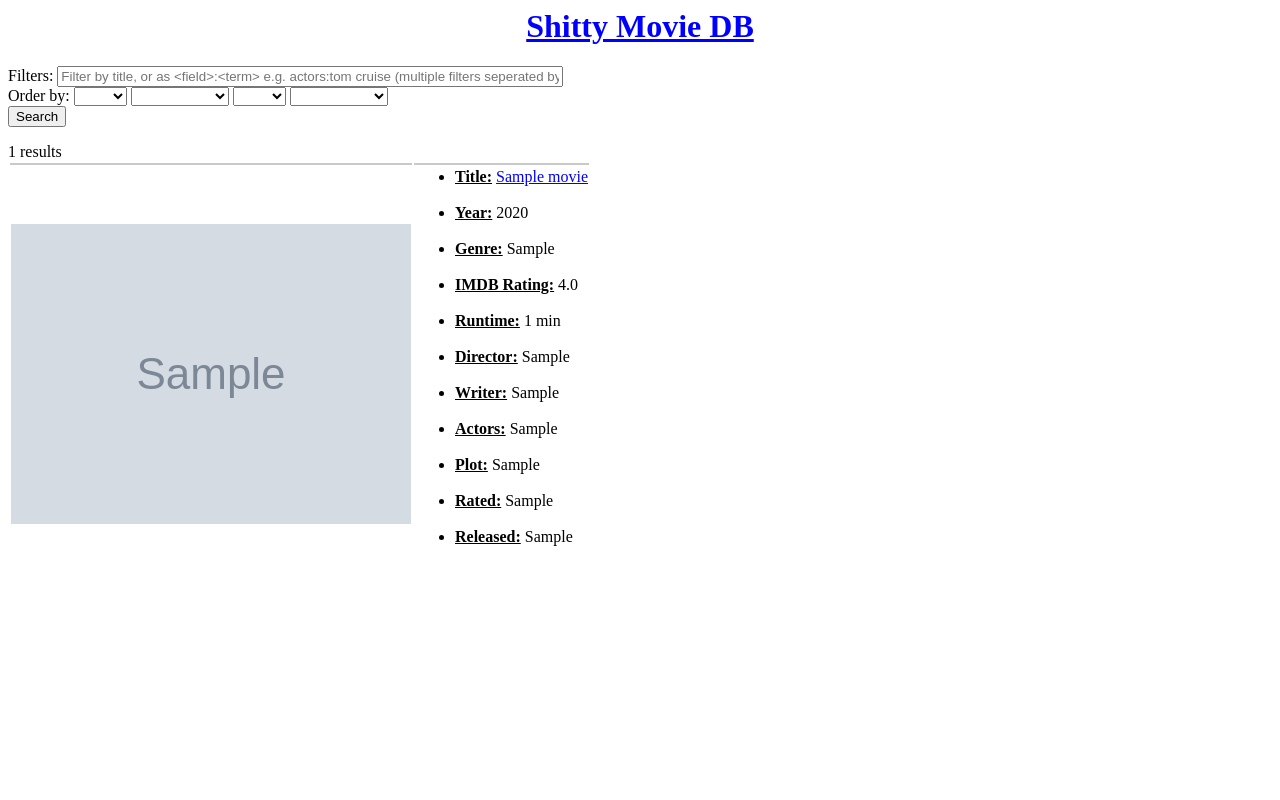
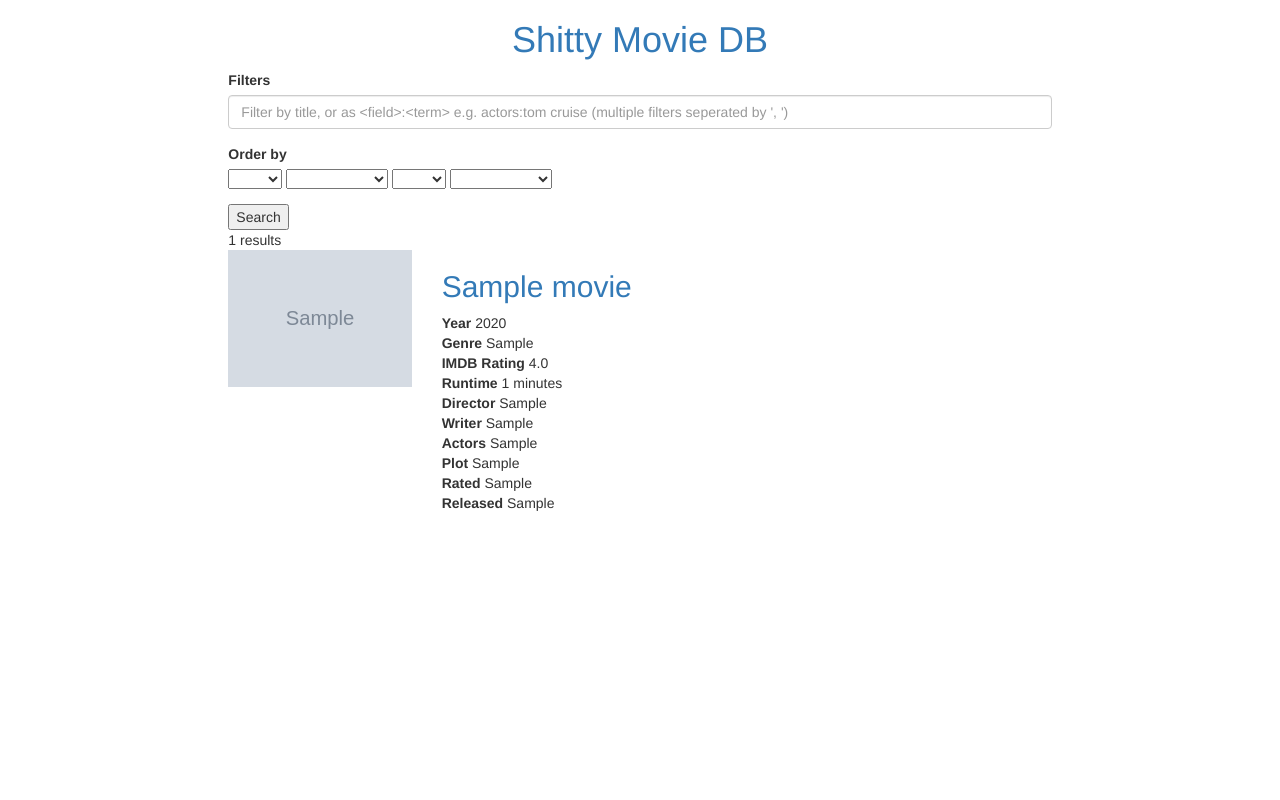
Before and after one commit to mrfkelly46/ShittyPlex, a Django app: template MovieDB/templates/MovieDB/movie_list.html in a window 1280 px wide. Run offline with Django 3.2, Linux system fonts and the light colour scheme; tables that the repository leaves empty hold one stand-in row (values such as "Sample post"); the template is opened without the code that fills it: values that come from a table or form of the project are taken from there, most other values are stand-ins (such as "Sample title", 1, 10 or a date in 2020); grey boxes marked "Sample" are stand-in pictures; some libraries are stand-ins or nearby versions.

Commit message:
Changed over layout to use Bootstrap CSS

```diff
--- /dev/null
+++ b/MovieDB/templates/MovieDB/base.html
@@ -0,0 +1,20 @@
+{% load static %}
+<!doctype html>
+<head>
+    <meta charset="utf-8">
+    <meta name="viewport" content="width=device-width, initial-scale=1, shrink-to-fit=no">
+    <link rel="stylesheet" href="https://stackpath.bootstrapcdn.com/bootstrap/3.4.1/css/bootstrap.min.css" integrity="sha384-HSMxcRTRxnN+Bdg0JdbxYKrThecOKuH5zCYotlSAcp1+c8xmyTe9GYg1l9a69psu" crossorigin="anonymous">
+    <title>Shitty Movie DB</title>
+    <link rel="shortcut icon" href="{% static 'favicon.ico' %}"/>
+    <script src="https://ajax.googleapis.com/ajax/libs/jquery/3.3.1/jquery.min.js"></script>
+    <style>
+        body {
+        }
+    </style>
+</head>
+<body>
+    <div class="container-fluid" width="95%">
+        {% block content %}
+        {% endblock %}
+    </div>
+</body>
--- a/MovieDB/templates/MovieDB/movie_list.html
+++ b/MovieDB/templates/MovieDB/movie_list.html
@@ -1,40 +1,25 @@
+{% extends 'MovieDB/base.html' %}
 
-<script src="https://ajax.googleapis.com/ajax/libs/jquery/3.3.1/jquery.min.js"></script>
-<style>
-.center {
-    display: block;
-    margin-left: auto;
-    margin-right: auto;
-    width: 50%;
-}
-.bold {
-    font-weight:bold;
-    text-decoration: underline;
-}
-
-input[type=text] {
-    width: 40%;
-}
-
-a:link, a:visited {
-    color: blue;
-}
-</style>
-</head>
-
+{% block content %}
 <div align="center">
-    <a href="{% url 'movie_list' %}"><h1>Shitty Movie DB</h1></a>
+    <h1><a href="{% url 'movie_list' %}"><h1>Shitty Movie DB</a></h1>
 </div>
 
-<div>
+<div class="row">
+
+    <div class="col-md-2">
+    </div>
+    <div class="col-md-8">
     <form method="get" id="search">
-        Filters:
-        <input type="text" name="filters" placeholder="Filter by title, or as <field>:<term> e.g. actors:tom cruise (multiple filters seperated by ', ')">
 
-        <br>
+        <div class="form-group">
+            <label for="filters">Filters</label>
+            <input id="filters" type="text" class="form-control" name="filters" placeholder="Filter by title, or as <field>:<term> e.g. actors:tom cruise (multiple filters seperated by ', ')">
+        </div>
 
-        Order by:
-        <select name="order1Asc">
+        <div class="form-group">
+            <label for="order">Order by</label><br>
+            <select id="order" name="order1Asc">
                 <option></option>
                 <option value="">Asc</option>
                 <option value="-">Desc</option>
@@ -62,83 +47,121 @@
                 <option value="movie_added">Date Added</option>
                 <option value="?">Random</option>
             </select>
-
-        <br>
+        </div>
 
         <input type="submit" value="Search">
     </form>
     </div>
+    <div class="col-md-2">
+    </div>
+</div>
 
+<div class="row">
+    <div class="col-md-2">
+    </div>
+    <div class="col-md-8">
         {{ numResults }} results
+    </div>
+    <div class="col-md-2">
+    </div>
+</div>
 
-{% if isMobile %}
+{% for movie in movies %}
+<div class="row">
 
-<table>
-    {% for movie in movies %}
-        <tr>
-            <td style="background-color:#c9c9c9"></td>
-            <td style="background-color:#c9c9c9"></td>
-        </tr>
-        <tr>
-            <td>
-                <a href='https://www.imdb.com/title/{{ movie.movie_imdbid }}'><img src="{{ movie.movie_poster }}" class="center"></img></a>
-            </td>
-        </tr>
-        <tr>
-            <td>
-                <ul>
-                    <li><span class="bold">Title:</span> <a href='https://www.imdb.com/title/{{ movie.movie_imdbid }}'>{{ movie.movie_title }}</a></li>
-                    <li><span class="bold">Year:</span> {{ movie.movie_year }}</li>
-                    <li><span class="bold">Genre:</span> {{ movie.movie_genre }}</li>
-                    <li><span class="bold">IMDB Rating:</span> {{ movie.movie_imdbrating }}</li>
-                    <li><span class="bold">Runtime:</span> {{ movie.movie_runtime }} min</li>
-                    <li><span class="bold">Director:</span> {{ movie.movie_director }}</li>
-                    <li><span class="bold">Writer:</span> {{ movie.movie_writer }}</li>
-                    <li><span class="bold">Actors:</span> {{ movie.movie_actors }}</li>
-                    <li><span class="bold">Plot:</span> {{ movie.movie_plot }}</li>
-                    <li><span class="bold">Rated:</span> {{ movie.movie_rated }}</li>
-                    <li><span class="bold">Released:</span> {{ movie.movie_released }}</li>
-                </ul>
-            </td>
-        </tr>
+    <div class="col-md-2">
+    </div>
+
+    <div class="col-md-2">
+        <a href='https://www.imdb.com/title/{{ movie.movie_imdbid }}'><img class="img-responsive" src="{{ movie.movie_poster }}"></img></a>
+    </div>
+
+    <div class="col-md-6">
+        <div class="row">
+            <div class="col-md-6">
+                <h2><a href="https://imdb.com/title/{{ movie.movie_imdbid }}">{{ movie.movie_title }}</a></h2>
+            </div>
+        </div>
+        <div class="row">
+            <div class="col-md-12">
+                <strong>Year</strong>
+                {{ movie.movie_year }}
+            </div>
+        </div>
+        <div class="row">
+            <div class="col-md-12">
+                <strong>Genre</strong>
+                {{ movie.movie_genre }}
+            </div>
+        </div>
+        <div class="row">
+            <div class="col-md-12">
+                <strong>IMDB Rating</strong>
+                {{ movie.movie_imdbrating }}
+            </div>
+        </div>
+        <div class="row">
+            <div class="col-md-12">
+                <strong>Runtime</strong>
+                {{ movie.movie_runtime }} minutes
+            </div>
+        </div>
+        <div class="row">
+            <div class="col-md-12">
+                <strong>Director</strong>
+                {{ movie.movie_director }}
+            </div>
+        </div>
+        <div class="row">
+            <div class="col-md-12">
+                <strong>Writer</strong>
+                {{ movie.movie_writer }}
+            </div>
+        </div>
+        <div class="row">
+            <div class="col-md-12">
+                <strong>Actors</strong>
+                {{ movie.movie_actors }}
+            </div>
+        </div>
+        <div class="row">
+            <div class="col-md-12">
+                <strong>Plot</strong>
+                {{ movie.movie_plot }}
+            </div>
+        </div>
+        <div class="row">
+            <div class="col-md-12">
+                <strong>Rated</strong>
+                {{ movie.movie_rated }}
+            </div>
+        </div>
+        <div class="row">
+            <div class="col-md-12">
+                <strong>Released</strong>
+                {{ movie.movie_released }}
+            </div>
+        </div>
+        <div class="row">
+            <div class="col-md-12">
+                <br>
+            </div>
+        </div>
+        {% if ".mp4" in movie.filepath  and not isMobile %}
+        <div class="row">
+            <div class="col-md-12">
+                <strong>Stream MP4</strong>
+                <a href='file://PI-LANTIR\PiShare - Public\Movies\{{ movie.filepath }}'>{{ movie.filepath }}</a>
+            </div>
+        </div>
+        {% endif %}
+    </div>
+
+    <div class="col-md-2">
+    </div>
+
+</div>
 {% endfor %}
-</table>
-
-{% else %}
-
-<table>
-    {% for movie in movies %}
-        <tr>
-            <td style="background-color:#c9c9c9"></td>
-            <td style="background-color:#c9c9c9"></td>
-        </tr>
-        <tr>
-            <td>
-                <a href='https://www.imdb.com/title/{{ movie.movie_imdbid }}'><img src="{{ movie.movie_poster }}"></img></a>
-            </td>
-            <td>
-                <ul>
-                    <li><span class="bold">Title:</span> <a href='https://www.imdb.com/title/{{ movie.movie_imdbid }}'>{{ movie.movie_title }}</a></li><br>
-                    <li><span class="bold">Year:</span> {{ movie.movie_year }}</li><br>
-                    <li><span class="bold">Genre:</span> {{ movie.movie_genre }}</li><br>
-                    <li><span class="bold">IMDB Rating:</span> {{ movie.movie_imdbrating }}</li><br>
-                    <li><span class="bold">Runtime:</span> {{ movie.movie_runtime }} min</li><br>
-                    <li><span class="bold">Director:</span> {{ movie.movie_director }}</li><br>
-                    <li><span class="bold">Writer:</span> {{ movie.movie_writer }}</li><br>
-                    <li><span class="bold">Actors:</span> {{ movie.movie_actors }}</li><br>
-                    <li><span class="bold">Plot:</span> {{ movie.movie_plot }}</li><br>
-                    <li><span class="bold">Rated:</span> {{ movie.movie_rated }}</li><br>
-                    <li><span class="bold">Released:</span> {{ movie.movie_released }}</li><br>
-                    {% if ".mp4" in movie.filepath %}
-                    <li><span class="bold">Stream MP4:</span> <a href='file://PI-LANTIR\PiShare - Public\Movies\{{ movie.filepath }}'>{{ movie.filepath }}</a>
-                    {% endif %}
-                </ul>
-            </td>
-        <tr>
-    {% endfor %}
-</table>
-
-{% endif %}
 
 <script>
 jQuery(document).ready(function($){
@@ -158,3 +181,5 @@
 
 });
 </script>
+
+{% endblock %}
```
Also changed, not shown: static/favicon.ico (added). Lines whose indentation alone changed are shown as unchanged.
